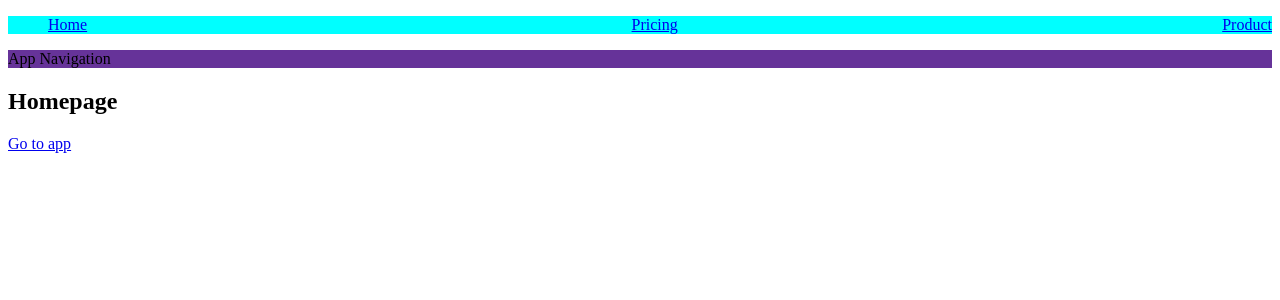
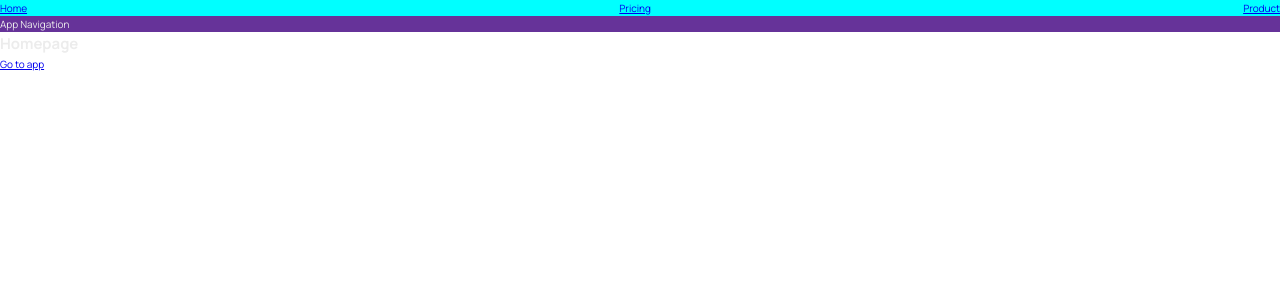
Before and after one commit to SoheilRezaei/WorldWise, a React (Vite) app: page / in a window 1280 px wide. Shown: the top 300 px of the page. Built offline with nearby package versions, Linux system fonts and the light colour scheme.

Commit message:
Added a global css style file

```diff
--- /dev/null
+++ b/src/index.css
@@ -0,0 +1,78 @@
+/* Taken from getting started guide at: https://leafletjs.com/examples/quick-start/ */
+@import "https://unpkg.com/leaflet@1.7.1/dist/leaflet.css";
+@import "https://fonts.googleapis.com/css2?family=Manrope:wght@400;600;700;800&display=swap";
+
+/* These CSS variables are global, so they are available in all CSS modules */
+:root {
+  --color-brand--1: #ffb545;
+  --color-brand--2: #00c46a;
+
+  --color-dark--0: #242a2e;
+  --color-dark--1: #2d3439;
+  --color-dark--2: #42484d;
+  --color-light--1: #aaa;
+  --color-light--2: #ececec;
+  --color-light--3: #d6dee0;
+}
+
+* {
+  margin: 0;
+  padding: 0;
+  box-sizing: inherit;
+}
+
+html {
+  font-size: 62.5%;
+  box-sizing: border-box;
+}
+
+body {
+  font-family: "Manrope", sans-serif;
+  color: var(--color-light--2);
+  font-weight: 400;
+  line-height: 1.6;
+}
+
+label {
+  font-size: 1.6rem;
+  font-weight: 600;
+}
+
+input,
+textarea {
+  width: 100%;
+  padding: 0.8rem 1.2rem;
+  font-family: inherit;
+  font-size: 1.6rem;
+  border: none;
+  border-radius: 5px;
+  background-color: var(--color-light--3);
+  transition: all 0.2s;
+}
+
+input:focus {
+  outline: none;
+  background-color: #fff;
+}
+
+.cta:link,
+.cta:visited {
+  display: inline-block;
+  background-color: var(--color-brand--2);
+  color: var(--color-dark--1);
+  text-transform: uppercase;
+  text-decoration: none;
+  font-size: 1.6rem;
+  font-weight: 600;
+  padding: 1rem 3rem;
+  border-radius: 5px;
+}
+
+/*
+"importCSSModule": {
+    "prefix": "csm",
+    "scope": "javascript,typescript,javascriptreact",
+    "body": ["import styles from './${TM_FILENAME_BASE}.module.css'"],
+    "description": "Import CSS Module as `styles`"
+  },
+*/
--- a/src/main.tsx
+++ b/src/main.tsx
@@ -1,6 +1,7 @@
 import React from "react";
 import ReactDOM from "react-dom/client";
 import App from "./App.tsx";
+import "./index.css";
 
 ReactDOM.createRoot(document.getElementById("root")!).render(
   <React.StrictMode>
```
